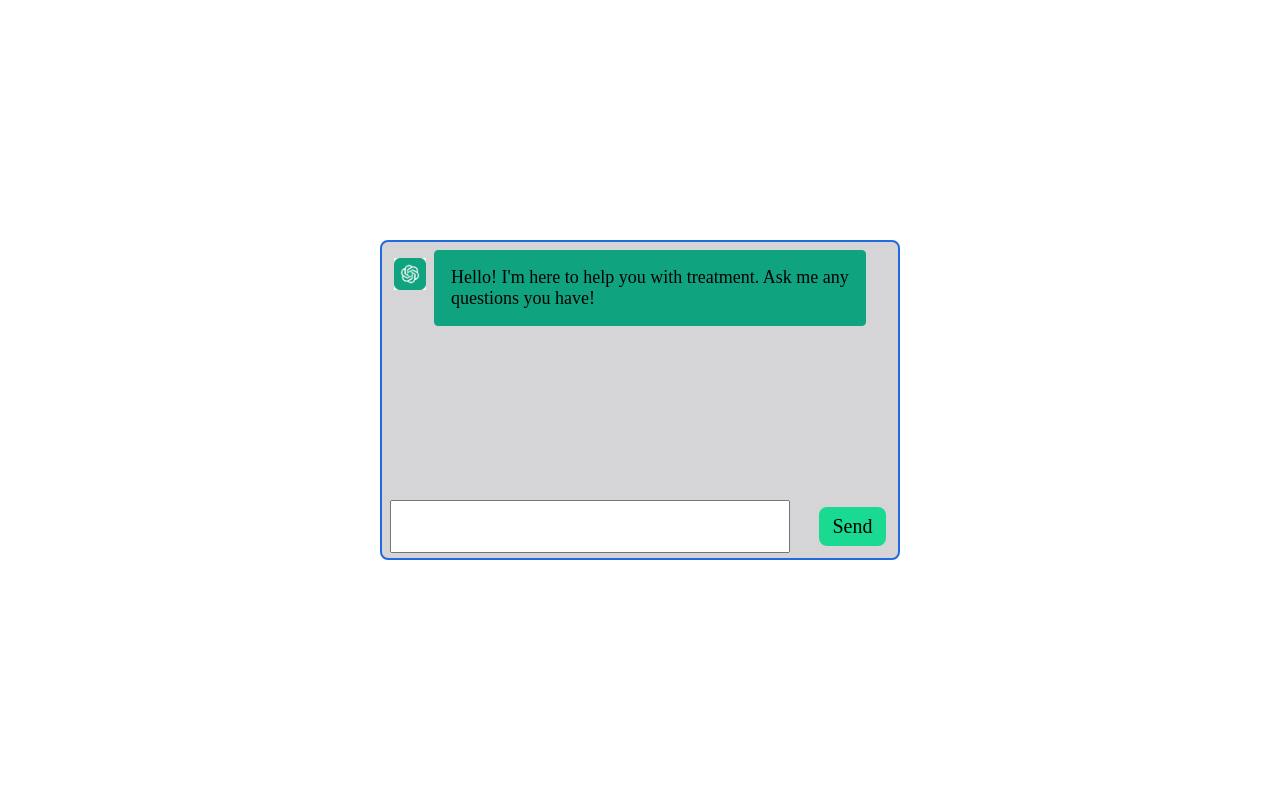
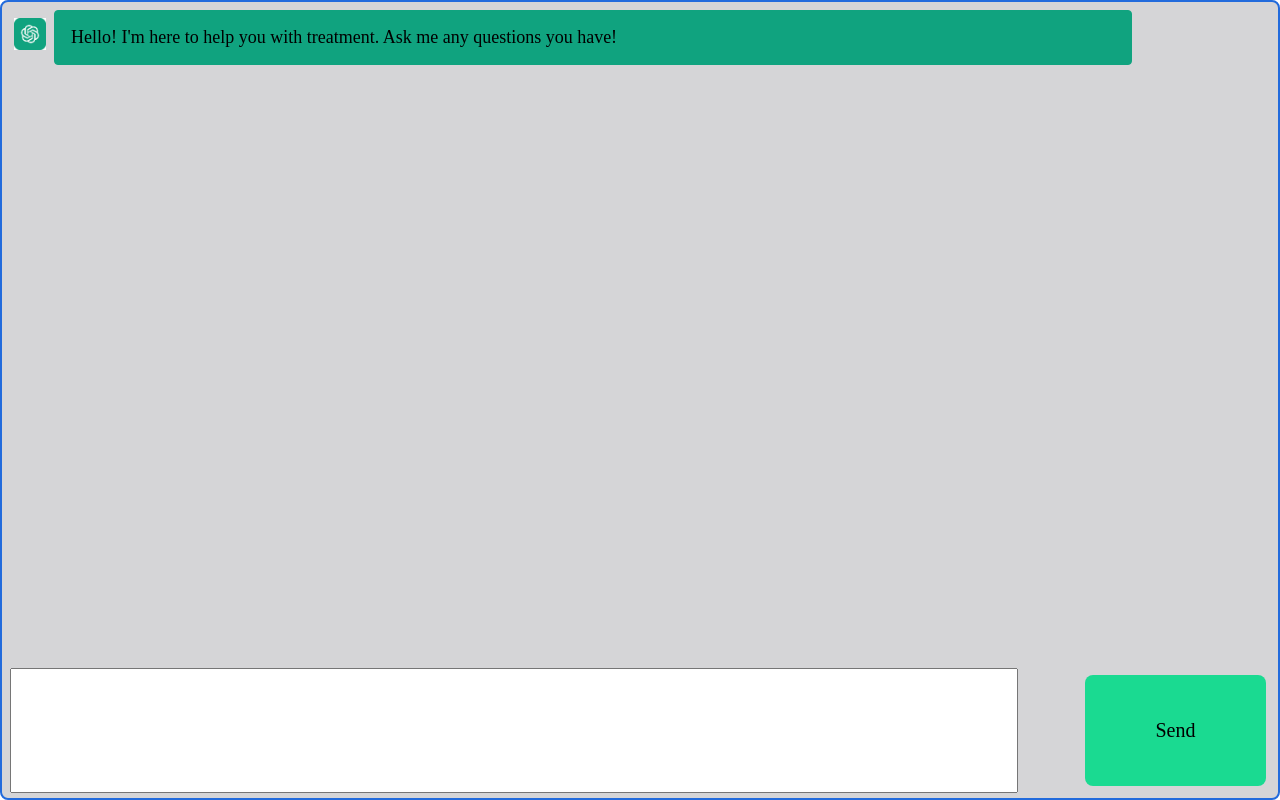
Before and after one commit to jacobs0925/Vedus, a plain HTML site: page index.html in a window 1280 px wide. Drawn offline with Linux system fonts and the light colour scheme; no server answers.

Commit message:
made window fit container

```diff
--- a/css/index.css
+++ b/css/index.css
@@ -46,8 +46,8 @@ div
 {
     display: flex;
     flex-direction: column;
-    height: 40vh;
-    width: 65vh;
+    height: 100%;
+    width: 100%;
     border: 2px solid #226bdc;
     border-radius: 1vh;
     background-color: #d5d5d7;
```
